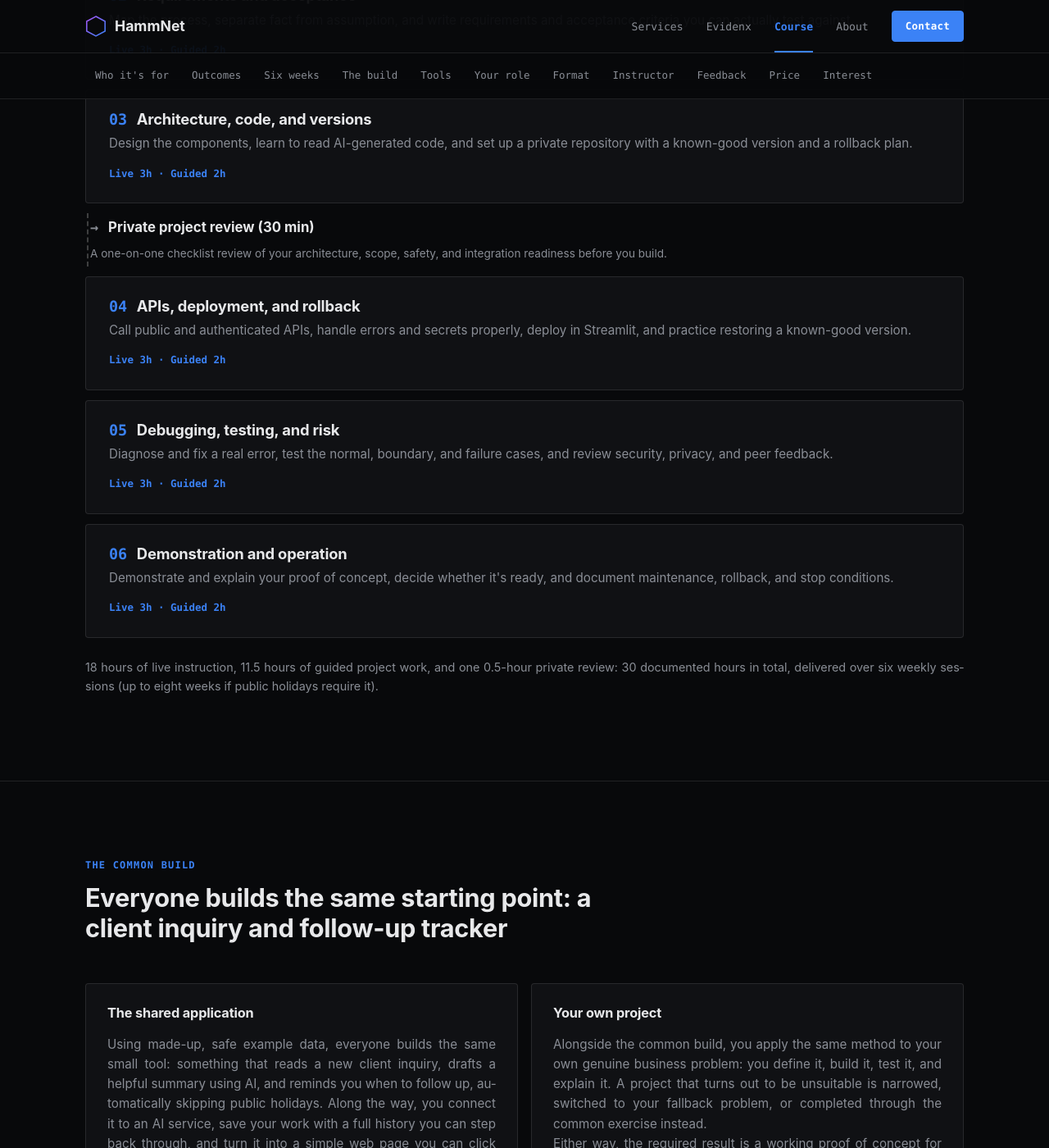
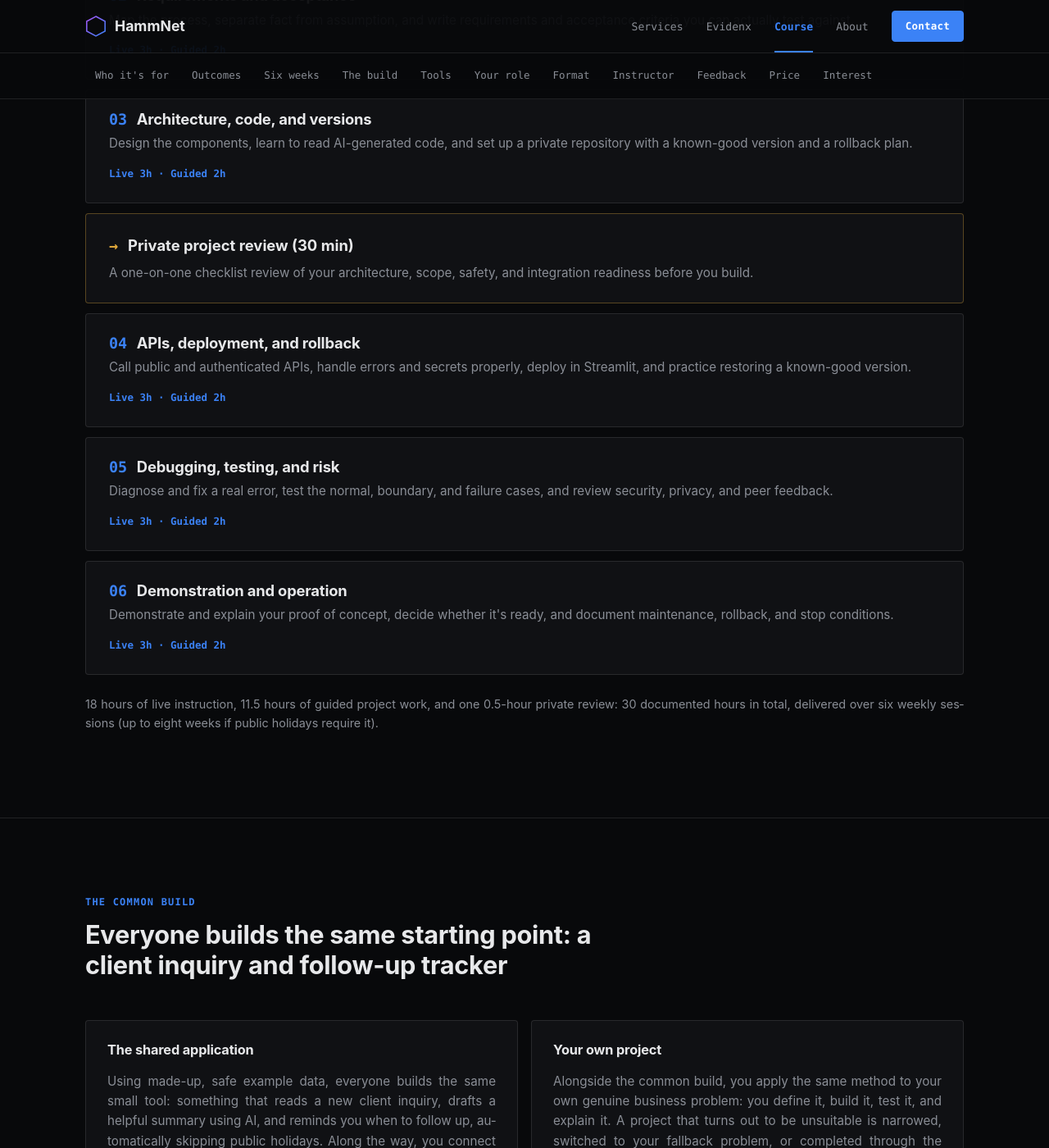
Before and after one commit to hammjd/hammjd.github.io, a Jekyll site: the page built from course.html, in a window 1280 px wide and 1400 px high, scrolled down 3066 px. Shown: the whole window at 82% size. Built offline with Jekyll 4.4.1, drawn with Linux system fonts in a browser that asks for light colours.

Commit message:
Give the private review card the same shell as numbered steps
It previously had no card background and a tight, un-padded left edge
(dashed border, 2px indent), so its text sat at a different margin than
the numbered cards above and below it and it read as a stray fragment
rather than part of the sequence. Now uses the identical card
background/border/padding as .timeline__item, just recolored in amber
instead of blue, so it visually belongs to the same sequence while
still reading as a distinct kind of step (a checkpoint, not a build
step). Avoided red specifically since that reads as an error state here.

Co-Authored-By: Claude Sonnet 5 <noreply@anthropic.com>

```diff
--- a/assets/css/main.css
+++ b/assets/css/main.css
@@ -8,6 +8,8 @@
   --border-strong: rgba(255, 255, 255, 0.22);
   --accent: #3b82f6;
   --accent-dim: rgba(59, 130, 246, 0.35);
+  --accent-warn: #e0a83a;
+  --accent-warn-dim: rgba(224, 168, 58, 0.35);
   /* Reserved for the logo mark only, not used decoratively elsewhere. */
   --accent-1: #a855f7;
   --accent-2: #3b82f6;
@@ -731,23 +733,24 @@ section + section {
 }
 
 .timeline__review {
-  padding: 4px 28px 4px 2px;
-  border-left: 2px dashed var(--border-strong);
-  margin-left: 2px;
+  background: var(--bg-card);
+  border: 1px solid var(--accent-warn-dim);
+  border-radius: var(--radius);
+  padding: 24px 28px;
 }
 
 .timeline__review strong {
-  font-size: 1.05rem;
+  font-size: 1.15rem;
   color: var(--text);
 }
 
 .timeline__review .step-num {
-  color: var(--text-muted);
+  color: var(--accent-warn);
 }
 
 .timeline__review p {
-  font-size: 0.85rem;
-  margin: 8px 0 0;
+  margin: 6px 0 0;
+  font-size: 0.95rem;
 }
 
 /* ---------- Instructor ---------- */
```
